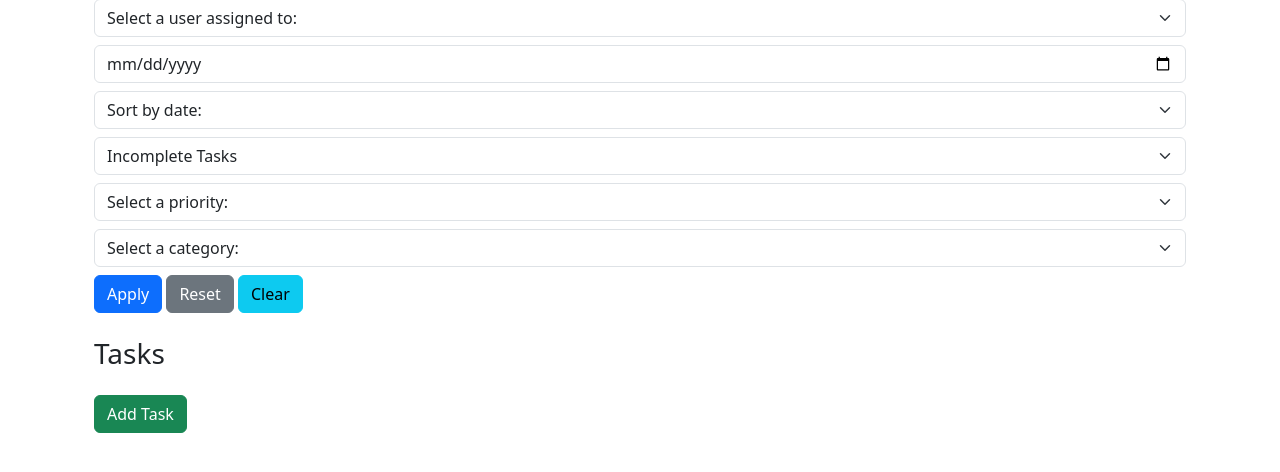
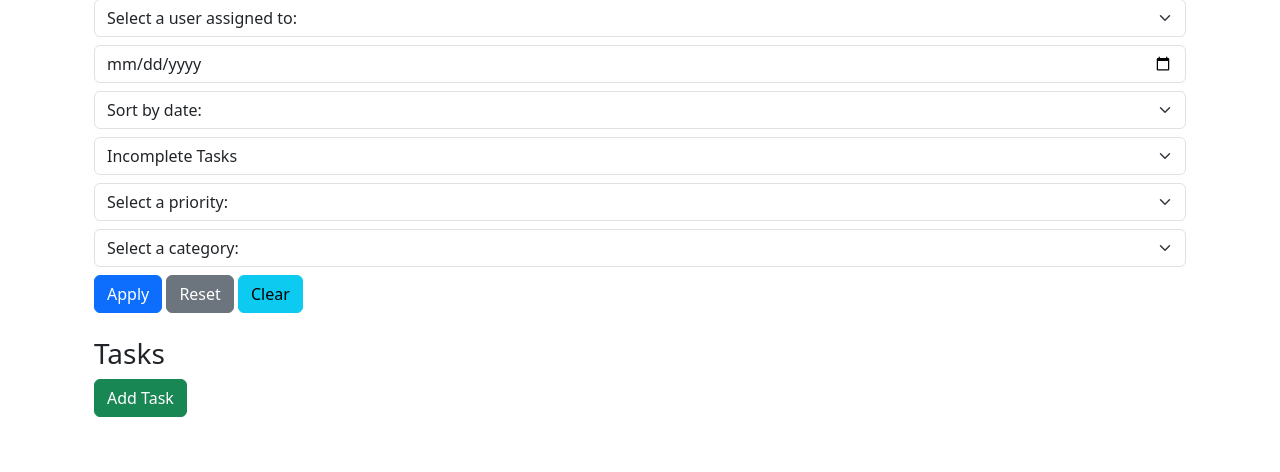
Before and after one commit to antoinegreuzard/task_manager, a Django app: template task_manager/templates/task_manager/view_task_list.html in a window 1280 px wide. Shown: the part 185-657 px from the top of the page. Run offline with Django 5.2, Linux system fonts and the light colour scheme; the template is opened without the code that fills it, so the values that code supplies are empty.

Commit message:
chore: move add task to the top

```diff
--- a/task_manager/templates/task_manager/view_task_list.html
+++ b/task_manager/templates/task_manager/view_task_list.html
@@ -114,6 +114,7 @@
     <div class="row">
       <div class="col">
         <h3>Tasks</h3>
+        <a href="{% url 'create_task' task_list.id %}" class="btn btn-success mb-3">Add Task</a>
         <ul class="list-group">
           {% for task in tasks %}
             <li class="list-group-item {% if task.completed %}list-group-item-secondary{% endif %}">
@@ -152,7 +153,6 @@
             </li>
           {% endfor %}
         </ul>
-        <a href="{% url 'create_task' task_list.id %}" class="btn btn-success mt-3">Add Task</a>
       </div>
     </div>
   </div>
```
